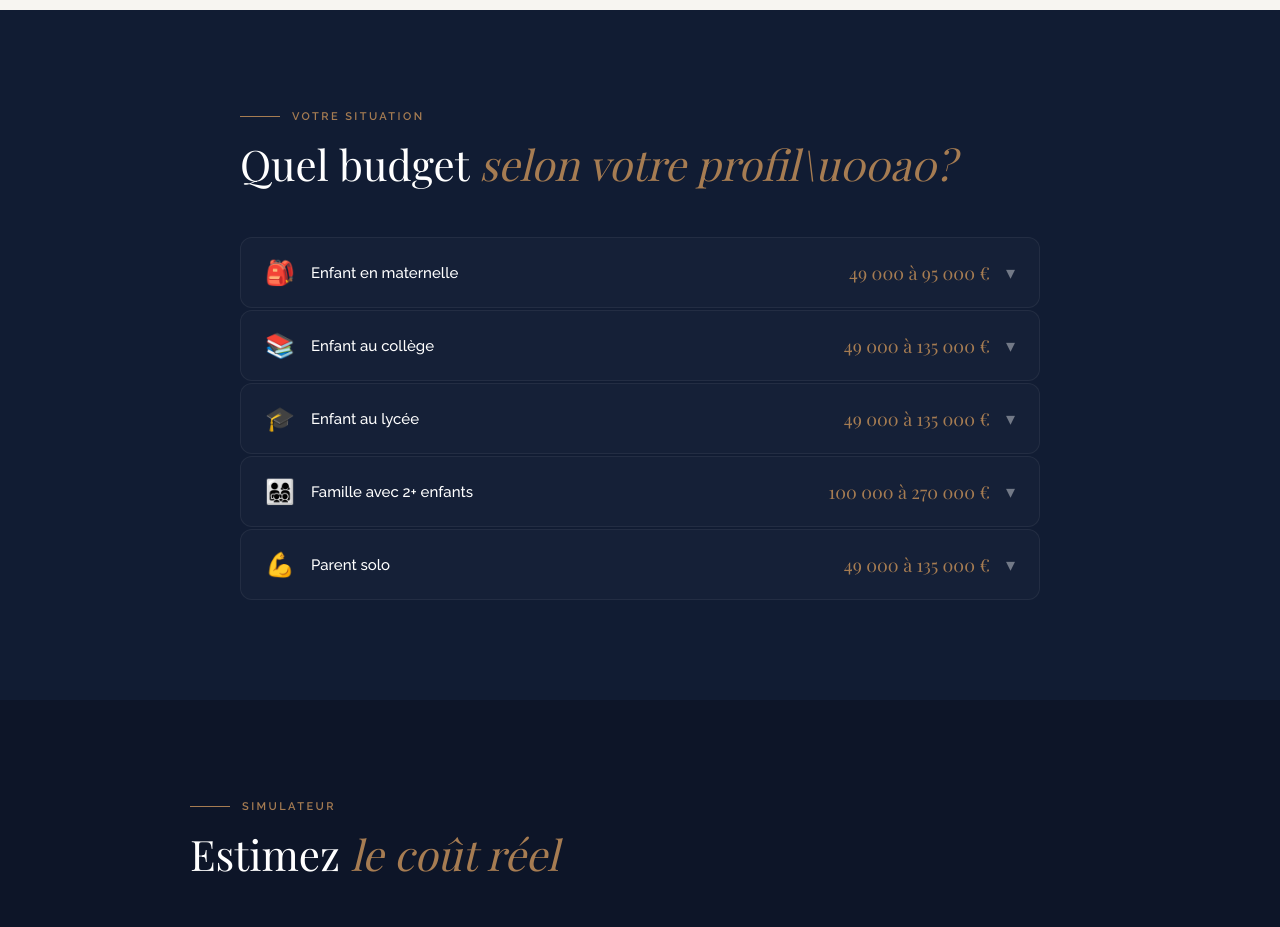
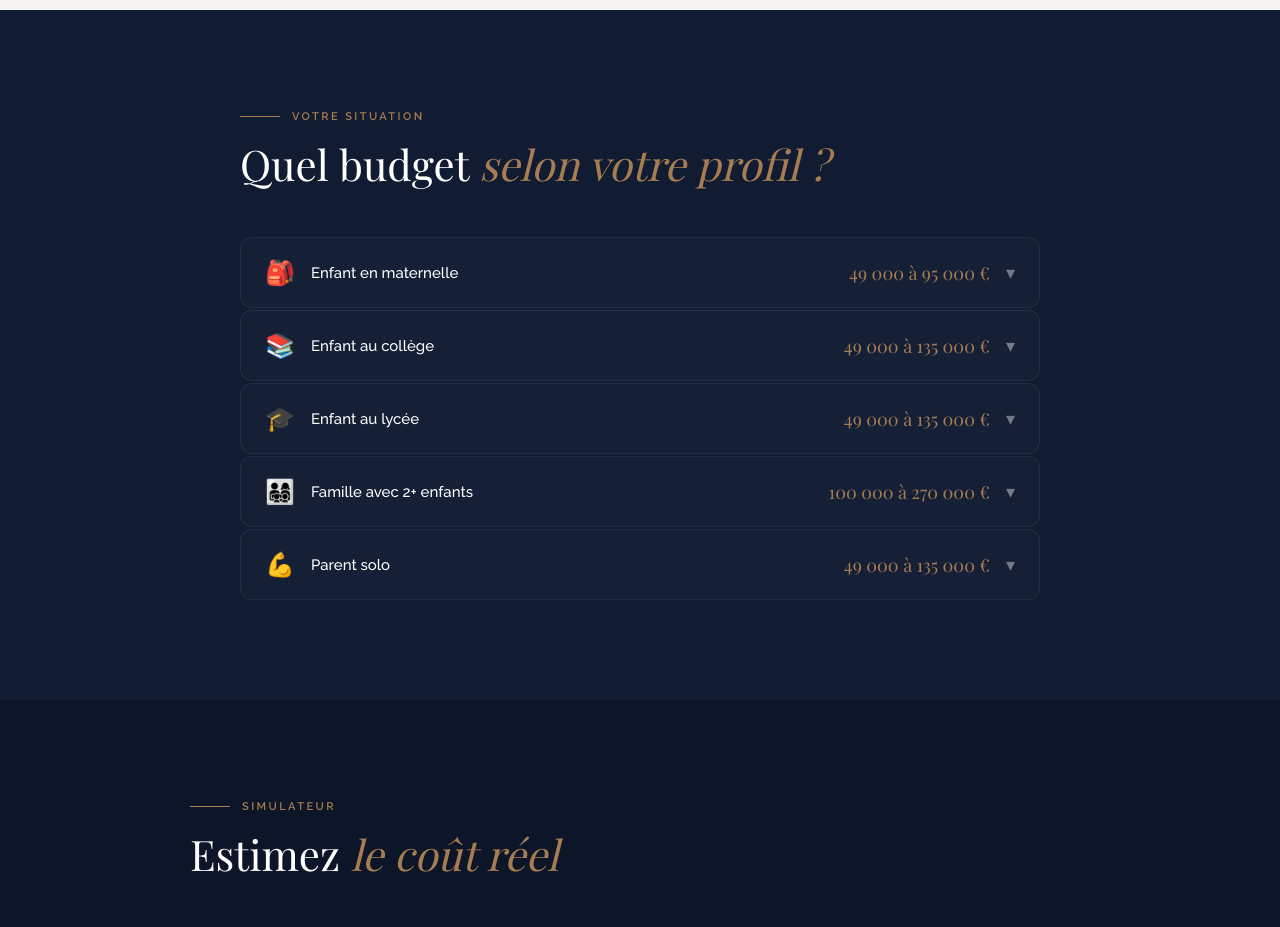
Before and after one commit to tblanchardviveo/viveo-public, a React (Vite) app: page /etudes-enfants in a window 1280 px wide. Shown: the part 2720-3647 px from the top of the page. Built offline with nearby package versions, Linux system fonts and the light colour scheme; no server answers; a web font is replaced by a local one.

Commit message:
fix: ProfilsEtudes - unicode chars

```diff
--- a/src/components/etudes/ProfilsEtudes.jsx
+++ b/src/components/etudes/ProfilsEtudes.jsx
@@ -4,32 +4,32 @@ const profils = [
   {
     title: 'Enfant en maternelle',
     icon: '\ud83c\udf92',
-    budget: '49 000 \u00e0 95 000 \u20ac',
-    detail: 'Vous avez 15 ans devant vous. C\u2019est le moment id\u00e9al pour commencer \u00e0 investir : m\u00eame un petit effort mensuel peut g\u00e9n\u00e9rer un capital cons\u00e9quent.'
+    budget: '49 000 à 95 000 €',
+    detail: 'Vous avez 15 ans devant vous. C’est le moment idéal pour commencer à investir : même un petit effort mensuel peut générer un capital conséquent.'
   },
   {
-    title: 'Enfant au coll\u00e8ge',
+    title: 'Enfant au collège',
     icon: '\ud83d\udcda',
-    budget: '49 000 \u00e0 135 000 \u20ac',
-    detail: 'Il reste 6 \u00e0 8 ans. L\u2019urgence monte, mais des solutions immobili\u00e8res existent encore : LMNP, nue-propri\u00e9t\u00e9 courte, SCPI.'
+    budget: '49 000 à 135 000 €',
+    detail: 'Il reste 6 à 8 ans. L’urgence monte, mais des solutions immobilières existent encore : LMNP, nue-propriété courte, SCPI.'
   },
   {
-    title: 'Enfant au lyc\u00e9e',
+    title: 'Enfant au lycée',
     icon: '\ud83c\udf93',
-    budget: '49 000 \u00e0 135 000 \u20ac',
-    detail: 'Le sup\u00e9rieur approche. Chaque ann\u00e9e compte. Un investissement bien calibr\u00e9 peut encore couvrir une grande partie du budget.'
+    budget: '49 000 à 135 000 €',
+    detail: 'Le supérieur approche. Chaque année compte. Un investissement bien calibré peut encore couvrir une grande partie du budget.'
   },
   {
     title: 'Famille avec 2+ enfants',
     icon: '\ud83d\udc68\u200d\ud83d\udc69\u200d\ud83d\udc67\u200d\ud83d\udc66',
-    budget: '100 000 \u00e0 270 000 \u20ac',
-    detail: 'Le budget se multiplie avec chaque enfant. Une strat\u00e9gie patrimoniale globale devient indispensable pour \u00e9viter de sacrifier votre niveau de vie.'
+    budget: '100 000 à 270 000 €',
+    detail: 'Le budget se multiplie avec chaque enfant. Une stratégie patrimoniale globale devient indispensable pour éviter de sacrifier votre niveau de vie.'
   },
   {
     title: 'Parent solo',
     icon: '\ud83d\udcaa',
-    budget: '49 000 \u00e0 135 000 \u20ac',
-    detail: 'Revenus uniques, charges doubles. L\u2019anticipation est votre meilleur alli\u00e9 pour offrir les m\u00eames chances \u00e0 vos enfants.'
+    budget: '49 000 à 135 000 €',
+    detail: 'Revenus uniques, charges doubles. L’anticipation est votre meilleur allié pour offrir les mêmes chances à vos enfants.'
   }
 ]
 
@@ -52,7 +52,7 @@ export default function ProfilsEtudes() {
           fontSize: 'clamp(28px, 4vw, 42px)', fontWeight: 300,
           color: '#fff', lineHeight: 1.2, marginBottom: 48
         }}>
-          {'Quel budget '}<em style={{ fontStyle: 'italic', color: 'var(--bronze)' }}>selon votre profil\u00a0?</em>
+          {'Quel budget '}<em style={{ fontStyle: 'italic', color: 'var(--bronze)' }}>selon votre profil ?</em>
         </h2>
         <div style={{ display: 'flex', flexDirection: 'column', gap: 2 }}>
           {profils.map((p, i) => (
@@ -85,7 +85,7 @@ export default function ProfilsEtudes() {
                     color: 'rgba(255,255,255,0.4)', fontSize: 18,
                     transform: open === i ? 'rotate(180deg)' : 'rotate(0)',
                     transition: 'transform 0.3s'
-                  }}>{"\u25be"}</span>
+                  }}>{"▾"}</span>
                 </div>
               </button>
               {open === i && (
```
